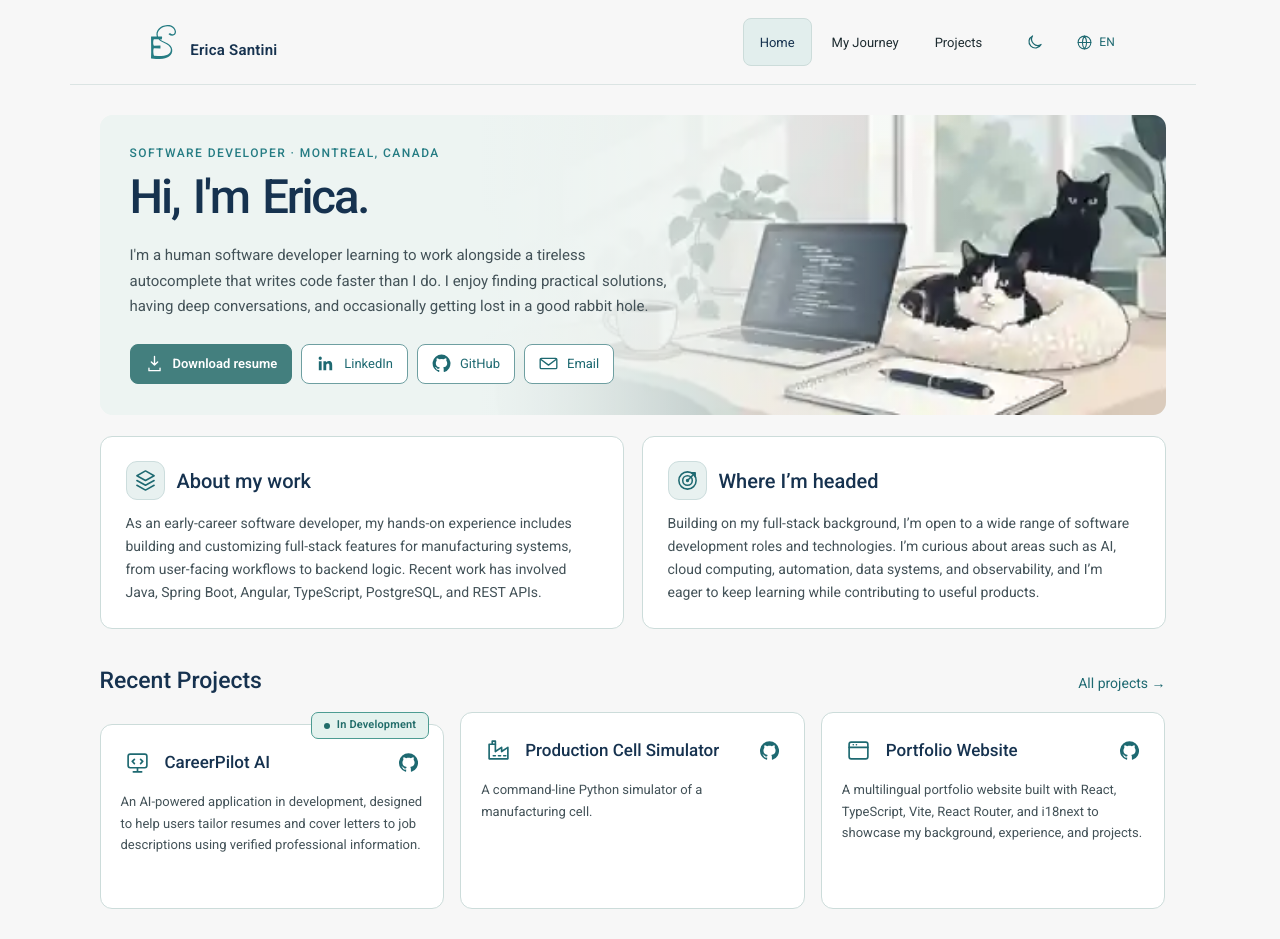
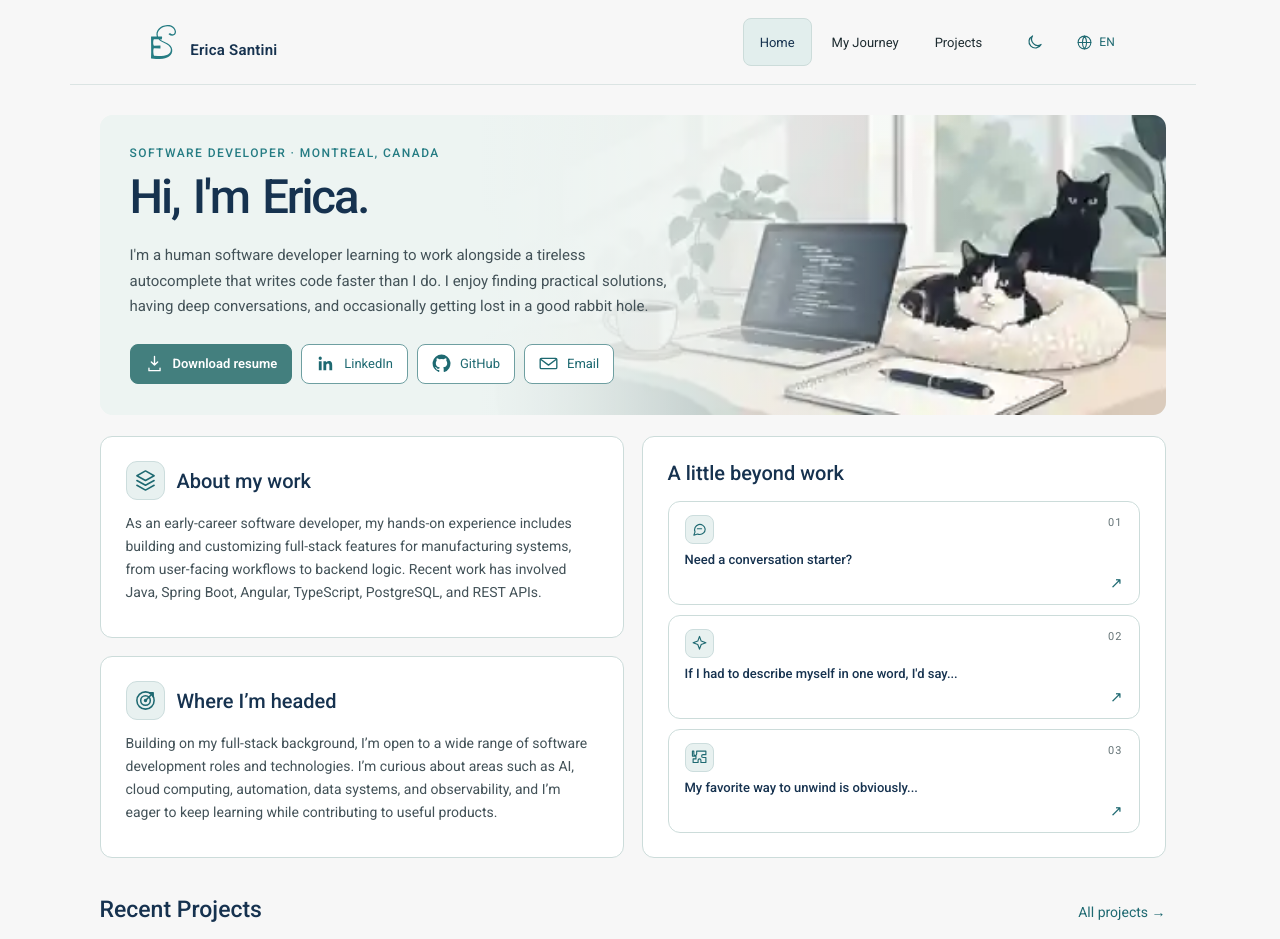
Before and after one commit to Kikasantini/erica-portfolio, a React (Vite) app: page /en in a window 1280 px wide. Shown: the top 939 px of the page. Built offline with nearby package versions, Linux system fonts and the light colour scheme.

Commit message:
Place personal highlights beside stacked work and career summaries

```diff
--- a/src/index.css
+++ b/src/index.css
@@ -2179,3 +2179,62 @@ p {
     font-size: 10px;
   }
 }
+
+/* Place personal highlights beside the stacked professional overview cards. */
+.home-overview {
+  display: grid;
+  grid-template-columns: minmax(0, 1fr) minmax(0, 1fr);
+  align-items: stretch;
+  gap: 18px;
+}
+.home-overview__work {
+  display: flex;
+  min-width: 0;
+  flex-direction: column;
+  gap: 18px;
+}
+.home-overview__work .home-section {
+  flex: 1 1 0;
+}
+.home-overview .home-section--personal {
+  display: flex;
+  min-width: 0;
+  flex-direction: column;
+  margin: 0;
+  padding: 24px 25px;
+  border: 1px solid var(--soft-border);
+  border-radius: 12px;
+  background: var(--surface);
+}
+.home-overview .home-section--personal h2 {
+  margin: 0 0 16px;
+  font-size: 20px;
+}
+.home-overview .home-fun-cards {
+  display: grid;
+  grid-template-columns: 1fr;
+  flex: 1;
+  gap: 10px;
+}
+.home-overview .home-fun-card {
+  min-height: 104px;
+  height: 100%;
+}
+.home-overview .home-fun-card__face {
+  padding: 13px 16px;
+  gap: 5px;
+  font-size: 13px;
+}
+.home-overview .home-fun-card__symbol {
+  width: 29px;
+  height: 29px;
+  border-radius: 8px;
+}
+.home-overview .home-fun-card__symbol svg { width: 17px; height: 17px; }
+.home-overview .home-fun-card__hint { font-size: 15px; }
+@media (max-width: 700px) {
+  .home-overview { grid-template-columns: 1fr; }
+  .home-overview__work .home-section { flex: auto; }
+  .home-overview .home-section--personal { padding: 20px; }
+  .home-overview .home-fun-card { min-height: 105px; }
+}
--- a/src/pages/Home.tsx
+++ b/src/pages/Home.tsx
@@ -184,6 +184,7 @@ export default function Home() {
       </div>
 
       <div className="home-overview">
+        <div className="home-overview__work">
       <section className="home-section" aria-labelledby="home-work-title">
         <div className="home-overview__heading"><HomeCardIcon name="work" /><h2 id="home-work-title">{t('workTitle')}</h2></div>
         <p>{t('professionalSummary')}</p>
@@ -193,37 +194,7 @@ export default function Home() {
         <div className="home-overview__heading"><HomeCardIcon name="direction" /><h2 id="home-career-title">{t('careerTitle')}</h2></div>
         <p>{t('careerSummary')}</p>
       </section>
-      </div>
-
-      {recentProjects.length > 0 && (
-        <section className="home-featured" aria-labelledby="home-featured-title">
-          <div className="home-featured__heading">
-            <h2 id="home-featured-title">{recentSectionTitle}</h2>
-            <Link to={`/${language}/projects`} className="home-featured__all">
-              {t('viewAllProjects')} <span aria-hidden="true">→</span>
-            </Link>
-          </div>
-          <div className="home-featured__grid">
-            {recentProjects.map((project) => (
-              <article className="home-project" key={project.id}>
-                {project.status && <span className="project-status">{project.status}</span>}
-                <div className="home-project__heading">
-                  <HomeCardIcon name={project.id as HomeIconName} />
-                  <h3>{project.title}</h3>
-                  <a href={project.githubUrl} target="_blank" rel="noreferrer"
-                     aria-label={project.title + ' — GitHub'} className="home-project__github">
-                    <svg viewBox="0 0 24 24" aria-hidden="true">
-                      <path d="M12 .297a12 12 0 0 0-3.79 23.385c.6.111.82-.26.82-.577v-2.234c-3.338.726-4.042-1.416-4.042-1.416-.546-1.387-1.333-1.756-1.333-1.756-1.09-.746.083-.73.083-.73 1.205.084 1.84 1.238 1.84 1.238 1.07 1.835 2.807 1.305 3.492.998.108-.776.418-1.305.762-1.604-2.665-.304-5.467-1.334-5.467-5.931 0-1.31.469-2.381 1.236-3.221-.124-.303-.536-1.524.117-3.176 0 0 1.008-.322 3.301 1.23.957-.266 1.983-.399 3.003-.404 1.02.005 2.047.138 3.006.404 2.291-1.552 3.297-1.23 3.297-1.23.655 1.652.243 2.873.12 3.176.77.84 1.235 1.91 1.235 3.221 0 4.61-2.807 5.624-5.479 5.921.43.372.823 1.102.823 2.222v3.293c0 .322.216.694.825.576A12.001 12.001 0 0 0 12 .297" />
-                    </svg>
-                  </a>
-                </div>
-                <p>{project.highlights[0]}</p>
-              </article>
-            ))}
-          </div>
-        </section>
-      )}
-
+        </div>
       <section
         className="home-section home-section--personal"
         aria-labelledby="home-interests-title"
@@ -276,6 +247,38 @@ export default function Home() {
           })}
         </div>
       </section>
+      </div>
+
+      {recentProjects.length > 0 && (
+        <section className="home-featured" aria-labelledby="home-featured-title">
+          <div className="home-featured__heading">
+            <h2 id="home-featured-title">{recentSectionTitle}</h2>
+            <Link to={`/${language}/projects`} className="home-featured__all">
+              {t('viewAllProjects')} <span aria-hidden="true">→</span>
+            </Link>
+          </div>
+          <div className="home-featured__grid">
+            {recentProjects.map((project) => (
+              <article className="home-project" key={project.id}>
+                {project.status && <span className="project-status">{project.status}</span>}
+                <div className="home-project__heading">
+                  <HomeCardIcon name={project.id as HomeIconName} />
+                  <h3>{project.title}</h3>
+                  <a href={project.githubUrl} target="_blank" rel="noreferrer"
+                     aria-label={project.title + ' — GitHub'} className="home-project__github">
+                    <svg viewBox="0 0 24 24" aria-hidden="true">
+                      <path d="M12 .297a12 12 0 0 0-3.79 23.385c.6.111.82-.26.82-.577v-2.234c-3.338.726-4.042-1.416-4.042-1.416-.546-1.387-1.333-1.756-1.333-1.756-1.09-.746.083-.73.083-.73 1.205.084 1.84 1.238 1.84 1.238 1.07 1.835 2.807 1.305 3.492.998.108-.776.418-1.305.762-1.604-2.665-.304-5.467-1.334-5.467-5.931 0-1.31.469-2.381 1.236-3.221-.124-.303-.536-1.524.117-3.176 0 0 1.008-.322 3.301 1.23.957-.266 1.983-.399 3.003-.404 1.02.005 2.047.138 3.006.404 2.291-1.552 3.297-1.23 3.297-1.23.655 1.652.243 2.873.12 3.176.77.84 1.235 1.91 1.235 3.221 0 4.61-2.807 5.624-5.479 5.921.43.372.823 1.102.823 2.222v3.293c0 .322.216.694.825.576A12.001 12.001 0 0 0 12 .297" />
+                    </svg>
+                  </a>
+                </div>
+                <p>{project.highlights[0]}</p>
+              </article>
+            ))}
+          </div>
+        </section>
+      )}
+
+
     </main>
   )
 }
```
